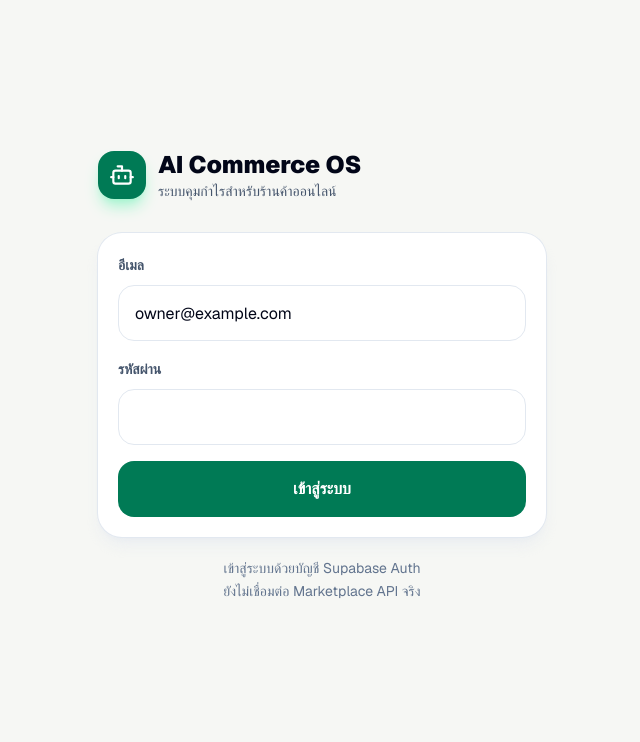
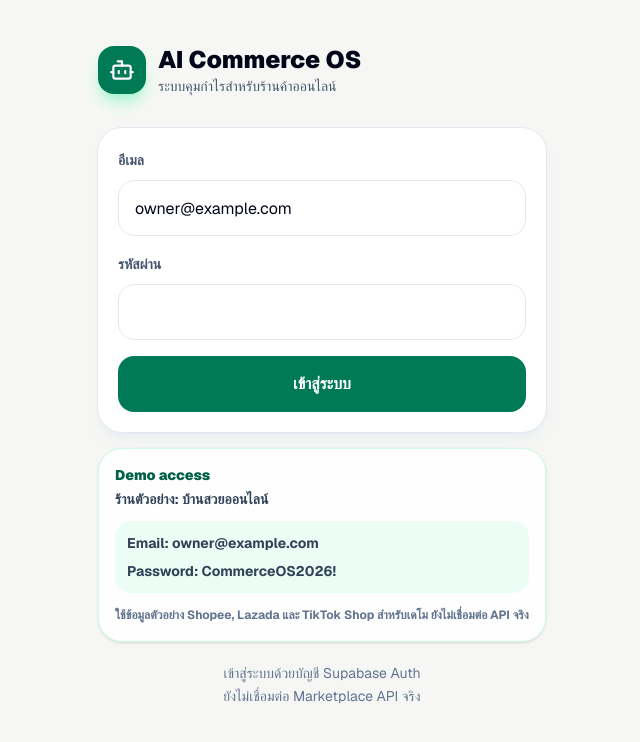
Before and after one commit to pennat-max/ai-commerce-os, a Next.js app: page /login in a window 1280 px wide. Shown: the top 742 px of the page, without its empty margins (318-958 px from the left). Built offline with nearby package versions, Linux system fonts and the light colour scheme; no server answers.

Commit message:
feat: add demo access instructions

```diff
--- a/app/login/page.tsx
+++ b/app/login/page.tsx
@@ -27,6 +27,17 @@
         </div>
 
         <LoginFormShell />
+        <section className="mt-4 rounded-3xl border border-emerald-100 bg-white/90 p-4 shadow-sm">
+          <p className="text-sm font-black text-emerald-800">Demo access</p>
+          <p className="mt-1 text-sm font-bold text-slate-700">ร้านตัวอย่าง: บ้านสวยออนไลน์</p>
+          <div className="mt-3 grid gap-2 rounded-2xl bg-emerald-50 p-3 text-sm font-bold text-slate-700">
+            <p>Email: owner@example.com</p>
+            <p>Password: CommerceOS2026!</p>
+          </div>
+          <p className="mt-3 text-xs font-bold leading-5 text-slate-500">
+            ใช้ข้อมูลตัวอย่าง Shopee, Lazada และ TikTok Shop สำหรับเดโม ยังไม่เชื่อมต่อ API จริง
+          </p>
+        </section>
         <p className="mt-5 text-center text-sm leading-relaxed text-slate-500">
           เข้าสู่ระบบด้วยบัญชี Supabase Auth
           <br />
```
